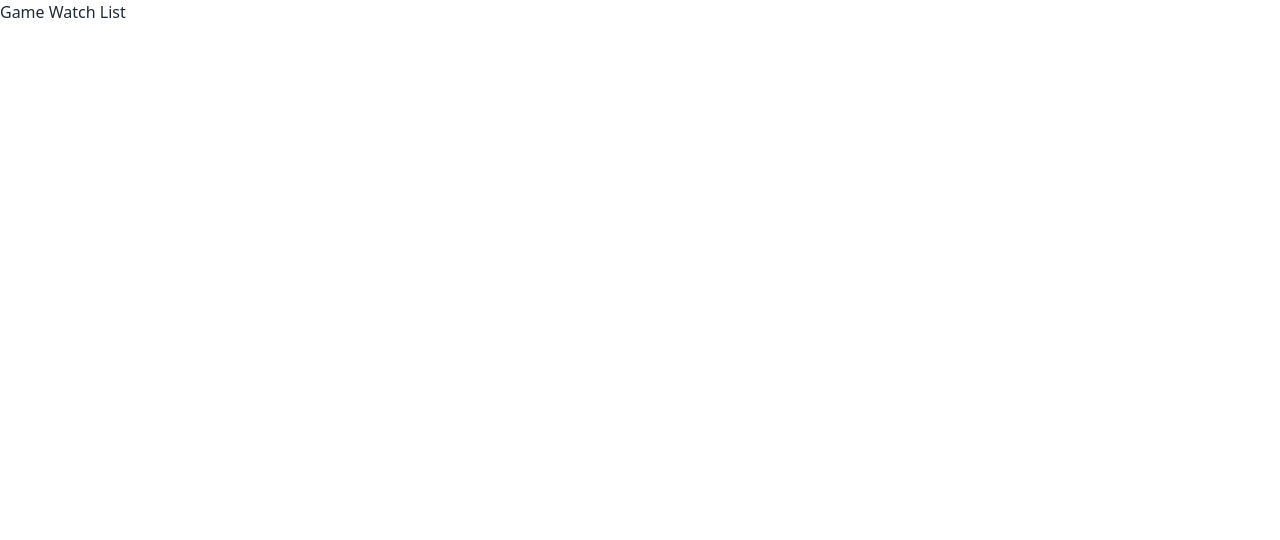
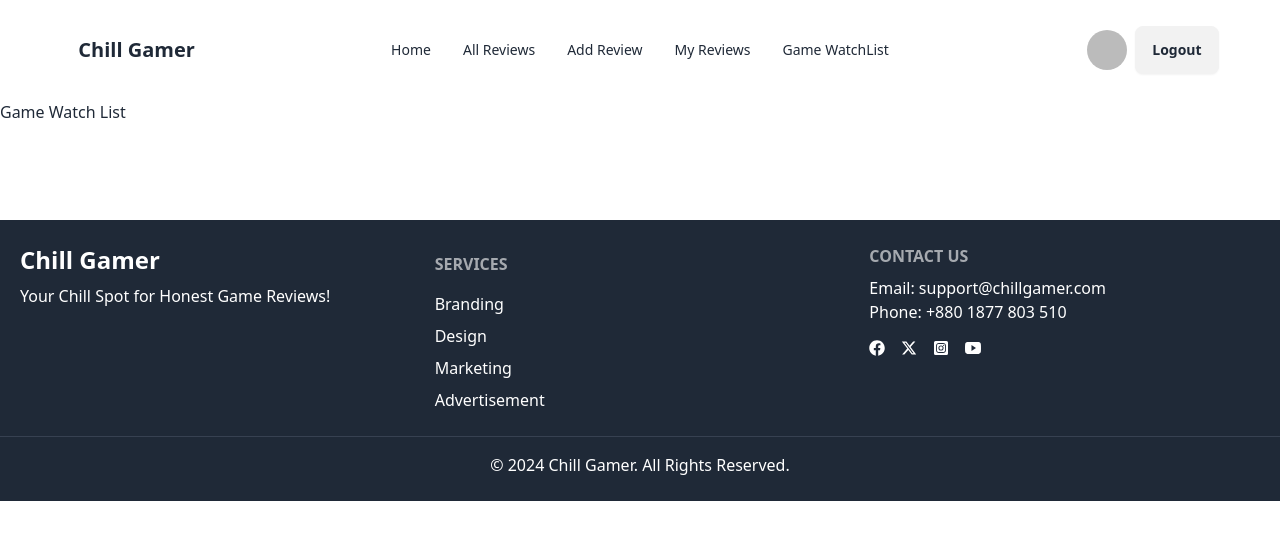
Before and after one commit to rakibnafiz6/chill-gamer, a React (Vite) app: page /watchList in a window 1280 px wide. Shown: the top 540 px of the page. Built offline with nearby package versions, Linux system fonts and the light colour scheme; no server answers; sample sign-in values are in the browser's storage.

Commit message:
added the footer component

```diff
--- /dev/null
+++ b/src/components/Footer/Footer.jsx
@@ -0,0 +1,54 @@
+import { FaFacebook, FaInstagramSquare } from "react-icons/fa";
+import { FaXTwitter } from "react-icons/fa6";
+import { IoLogoYoutube } from "react-icons/io";
+
+
+const Footer = () => {
+    return (
+        <div>
+            <footer className="bg-gray-800 text-white py-6">
+                <div className="container mx-auto grid grid-cols-1 md:grid-cols-3 gap-6">
+
+                    <div className="pl-5">
+                        <h2 className="text-2xl font-bold">Chill Gamer</h2>
+                        <p className="mt-2">Your Chill Spot for Honest Game Reviews!</p>
+                    </div>
+
+
+                    <div className="">
+
+
+                            <nav className="mt-2 space-y-2 flex flex-col">
+                                <h6 className="footer-title">Services</h6>
+                                <a className="link link-hover">Branding</a>
+                                <a className="link link-hover">Design</a>
+                                <a className="link link-hover">Marketing</a>
+                                <a className="link link-hover">Advertisement</a>
+                            </nav>
+
+                    </div>
+
+
+                    <div className="">
+                        <h3 className="footer-title">Contact Us</h3>
+                        <p className="hover:underline">Email: support@chillgamer.com</p>
+                        <p>Phone: +880  1877 803 510</p>
+                        <div className="mt-4 flex space-x-4">
+                            <FaFacebook />
+                            <FaXTwitter />
+                            <FaInstagramSquare />
+                            <IoLogoYoutube />
+                        </div>
+                    </div>
+                </div>
+
+
+                <div className="text-center border-t border-gray-700 pt-4 mt-6">
+                    <p>© 2024 Chill Gamer. All Rights Reserved.</p>
+                </div>
+            </footer>
+        </div>
+    );
+};
+
+export default Footer;
--- a/src/layouts/HomeLayout.jsx
+++ b/src/layouts/HomeLayout.jsx
@@ -2,6 +2,7 @@ import { useLoaderData } from "react-router-dom";
 import Banner from "../components/Banner/Banner";
 import HighsRating from "../components/HighsRating/HighsRating";
 import Navbar from "../components/Navbar/Navbar";
+import Footer from "../components/Footer/Footer";
 
 const HomeLayout = () => {
     const ratingGame = useLoaderData();
@@ -18,6 +19,9 @@ const HomeLayout = () => {
             <section className="w-11/12 mx-auto mt-10">
             <HighsRating ratingGame={ratingGame}></HighsRating>
             </section>
+            <section className="mt-24">
+                <Footer></Footer>
+            </section>
         </div>
     );
 };
--- a/src/pages/AddReview.jsx
+++ b/src/pages/AddReview.jsx
@@ -2,6 +2,7 @@ import Swal from 'sweetalert2';
 import Navbar from '../components/Navbar/Navbar';
 import { useContext } from 'react';
 import { AuthContext } from '../providers/AuthProvider';
+import Footer from '../components/Footer/Footer';
 
 const AddReview = () => {
     const { user } = useContext(AuthContext);
@@ -139,6 +140,9 @@ const AddReview = () => {
                 </div>
                 <button className='btn w-full bg-accent'>Submit</button>
             </form>
+            <section className="mt-24">
+                <Footer></Footer>
+            </section>
         </div>
     );
 };
--- a/src/pages/AllReviews.jsx
+++ b/src/pages/AllReviews.jsx
@@ -1,6 +1,7 @@
 import { useLoaderData } from "react-router-dom";
 import Navbar from "../components/Navbar/Navbar";
 import { useState } from "react";
+import Footer from "../components/Footer/Footer";
 
 
 const AllReviews = () => {
@@ -31,7 +32,9 @@ const AllReviews = () => {
                     </div>)
                 }
             </div>
-
+            <section className="mt-24">
+                <Footer></Footer>
+            </section>
         </div>
     );
 };
--- a/src/pages/Details.jsx
+++ b/src/pages/Details.jsx
@@ -1,6 +1,7 @@
 import React from 'react';
 import { useLoaderData } from 'react-router-dom';
 import Navbar from '../components/Navbar/Navbar';
+import Footer from '../components/Footer/Footer';
 
 const Details = () => {
     const gamers = useLoaderData();
@@ -32,7 +33,9 @@ const Details = () => {
                 </div>
             </div>
             </div>
-
+            <section className="mt-24">
+                <Footer></Footer>
+            </section>
         </div>
     );
 };
--- a/src/pages/GameWatchList.jsx
+++ b/src/pages/GameWatchList.jsx
@@ -1,7 +1,16 @@
+import Footer from "../components/Footer/Footer";
+import Navbar from "../components/Navbar/Navbar";
+
 const GameWatchList = () => {
     return (
         <div>
+             <nav className="w-11/12 mx-auto py-4">
+                <Navbar></Navbar>
+            </nav>
             <h2>Game Watch List</h2>
+            <section className="mt-24">
+                <Footer></Footer>
+            </section>
         </div>
     );
 };
--- a/src/pages/MyReviews.jsx
+++ b/src/pages/MyReviews.jsx
@@ -2,6 +2,7 @@ import { Link, useLoaderData } from "react-router-dom";
 import Navbar from "../components/Navbar/Navbar";
 import Swal from "sweetalert2";
 import { useState } from "react";
+import Footer from "../components/Footer/Footer";
 
 const MyReviews = () => {
     const reviews = useLoaderData();
@@ -83,6 +84,9 @@ const MyReviews = () => {
                 </table>
 
             </div>
+            <section className="mt-24">
+                <Footer></Footer>
+            </section>
 
         </div>
     );
--- a/src/pages/UpdateReviews.jsx
+++ b/src/pages/UpdateReviews.jsx
@@ -3,6 +3,7 @@ import Navbar from '../components/Navbar/Navbar';
 import { AuthContext } from '../providers/AuthProvider';
 import { useLoaderData } from 'react-router-dom';
 import Swal from 'sweetalert2';
+import Footer from '../components/Footer/Footer';
 
 const UpdateReviews = () => {
      const { user } = useContext(AuthContext);
@@ -135,6 +136,9 @@ const UpdateReviews = () => {
                 </div>
                 <button className='btn w-full bg-accent'>Update</button>
             </form>
+            <section className="mt-24">
+                <Footer></Footer>
+            </section>
         </div>
     );
 };
```
